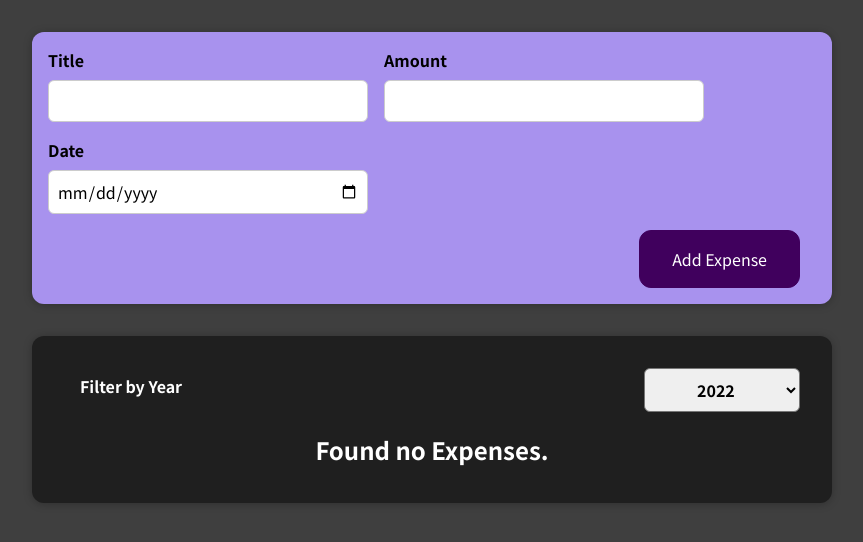
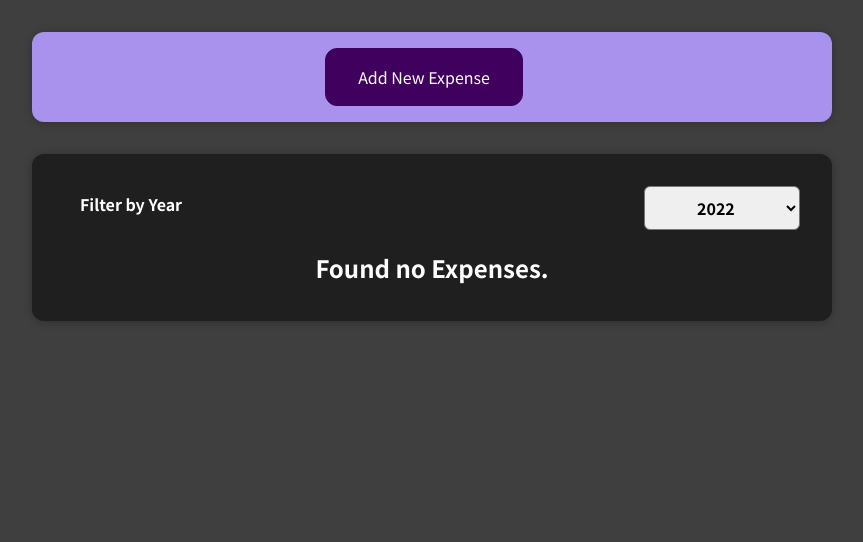
Before and after one commit to FairyCodeMother/oreilly-react-2021, a React (Create React App) app: page / in a window 1280 px wide. Shown: the top 542 px of the page, without its empty margins (208-1071 px from the left). Built offline with nearby package versions, Linux system fonts and the light colour scheme.

Commit message:
Adding visibility toggling

```diff
--- a/src/App.js
+++ b/src/App.js
@@ -25,6 +25,10 @@
   },
 ];
 
+// Have conditional rendering of the ExpenseForm such that:
+//   A button displays the ExpenseForm and hides itself.
+//   Upon Form submission, the ExpenseForm hides and the button reappears.
+
 const App = () => {
   const [expenses, setExpenses] = useState(DUMMY_VALUES);
 
@@ -34,6 +38,7 @@
     });
   };
 
+// The ExpenseForm is called by NewExpense so we start in there.
   return (
       <div>
         <NewExpense onAddExpense={addExpenseHandler} />
--- a/src/components/Expenses/ExpenseItem.js
+++ b/src/components/Expenses/ExpenseItem.js
@@ -5,7 +5,6 @@
 import './ExpenseItem.css';
 
 const ExpenseItem = (props) => {
-  // 8. Wrap the Card in a List Item.
   return (
       <li>
           <Card className='expense-item'>
--- a/src/components/Expenses/Expenses.js
+++ b/src/components/Expenses/Expenses.js
@@ -5,10 +5,6 @@
 import Card from "../UI/Card";
 import ExpensesFilter from "./ExpensesFilter";
 
-// ExpensesList is getting kinda complicated.
-// Let's put the List portion in its own Component.
-
-// 1. Make new ExpensesList Component...
 const Expenses = (props) => {
     const [filteredYear, setFilteredYear] = useState('2022');
 
@@ -21,7 +17,6 @@
         return expense.date.getFullYear().toString() === filteredYear;
     });
 
-    // 3. We will have to pass filteredExpenses as a prop for ExpensesList.
     return (
         <Card className="expenses">
             <ExpensesFilter
--- a/src/components/Expenses/ExpensesList.js
+++ b/src/components/Expenses/ExpensesList.js
@@ -3,10 +3,7 @@
 import ExpenseItem from './ExpenseItem';
 import './ExpensesList.css';
 
-// 2. Move over the code that defines and returns the ExpensesList
 const ExpensesList = (props) => {
-    // 4. Then use the prop we pass in, instead of filteredExpenses.
-    // 6. Finally: handle the case when there are no Expenses to display.
     if (props.expenses.length === 0) {
         return (
             <h2 className="expenses-list__fallback">
@@ -15,9 +12,7 @@
         );
     }
 
-    // 5. Return the ExpensesList as an unordered list by moving the mapping logic.
     return (
-        // 7. Since we are returning an UL item, we need to update ExpenseItem to be a list item.
         <ul className={"expenses-list"}>
             {props.expenses.map((expense) =>
                 <ExpenseItem
--- a/src/components/NewExpense/NewExpense.js
+++ b/src/components/NewExpense/NewExpense.js
@@ -1,9 +1,13 @@
-import React from 'react';
+import React, {useState} from 'react';
 
 import ExpenseForm from './ExpenseForm';
 import './NewExpense.css';
 
 const NewExpense = (props) => {
+    // 2. Set up the State's parts: we only need true/false states to toggle.
+    //     If we are NOT editing: show the button, else show the Form.
+    const [isEditing, setIsEditing] = useState(false);
+
     const saveExpenseDataHandler = (enteredExpenseData) => {
         const randomId = Math.ceil(Math.random() * 100).toString();
         // enriches the data
@@ -14,12 +18,29 @@
         props.onAddExpense(expenseData);
     };
 
-  // ExpenseForm generates the data.
+    // 3. Create Handler to toggle the button: Button = true; Form submission = false.
+    const startEditingHandler = () => {
+        setIsEditing(true)
+    };
+
+    // ExpenseForm generates the data to be displayed.
+    // 1. Add a button above ExpenseForm. Give it an empty onClick listener
+    //    and add a useState to the react importer.
+    // 4. Pass the Handler into the onClick listener, then wrap everything
+    //    in a conditional so it's only visible if isEditing is false.
+    // 5. Also wrap the Expense form in the inverse condition.
     return (
         <div className='new-expense'>
+            {!isEditing &&
+                <button onClick={startEditingHandler}>
+                    Add New Expense
+                </button>
+            }
+            {isEditing &&
                 <ExpenseForm
                     onSaveExpenseData={saveExpenseDataHandler}
                 />
+            }
         </div>
     );
 };
```
Lines whose indentation alone changed are shown as unchanged.
